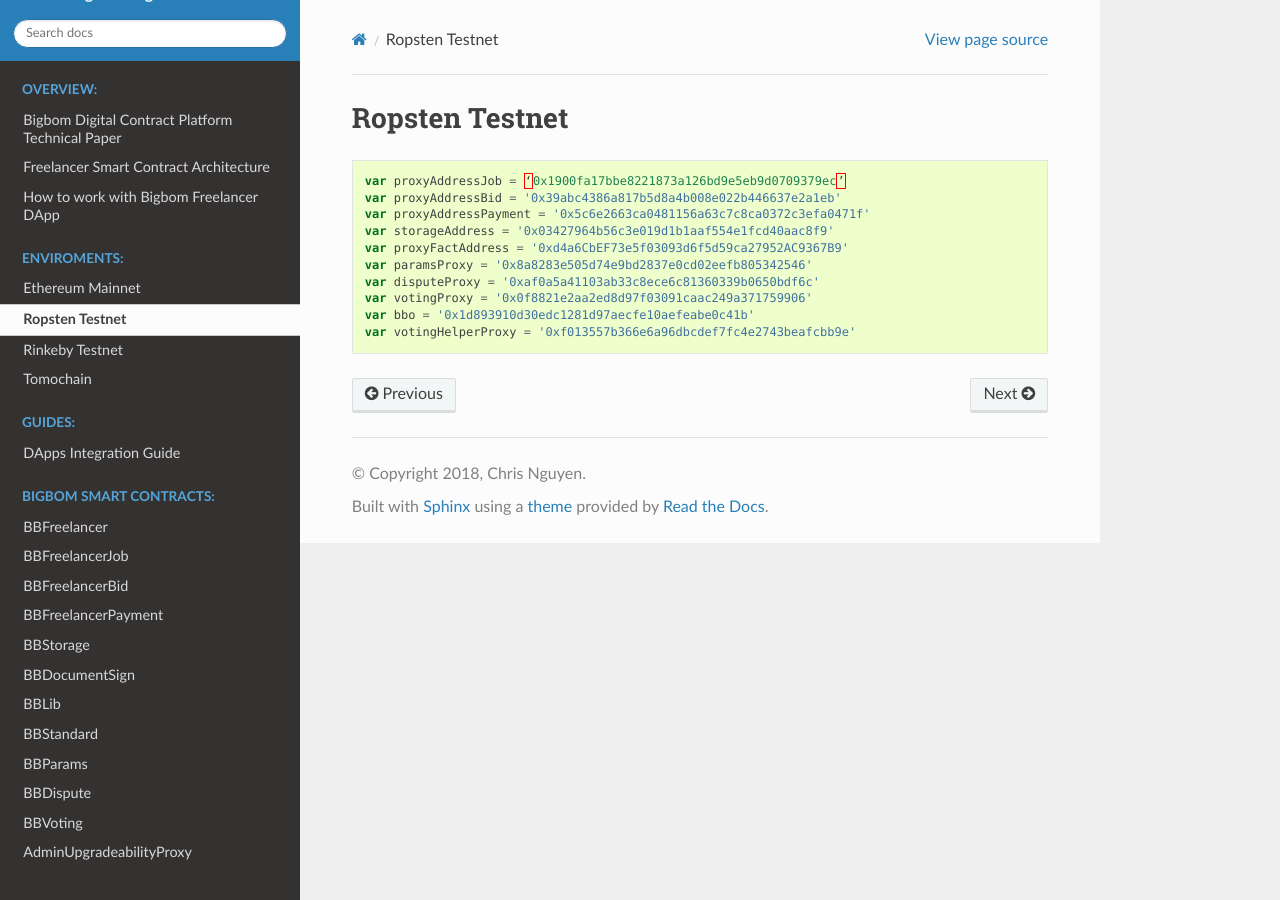
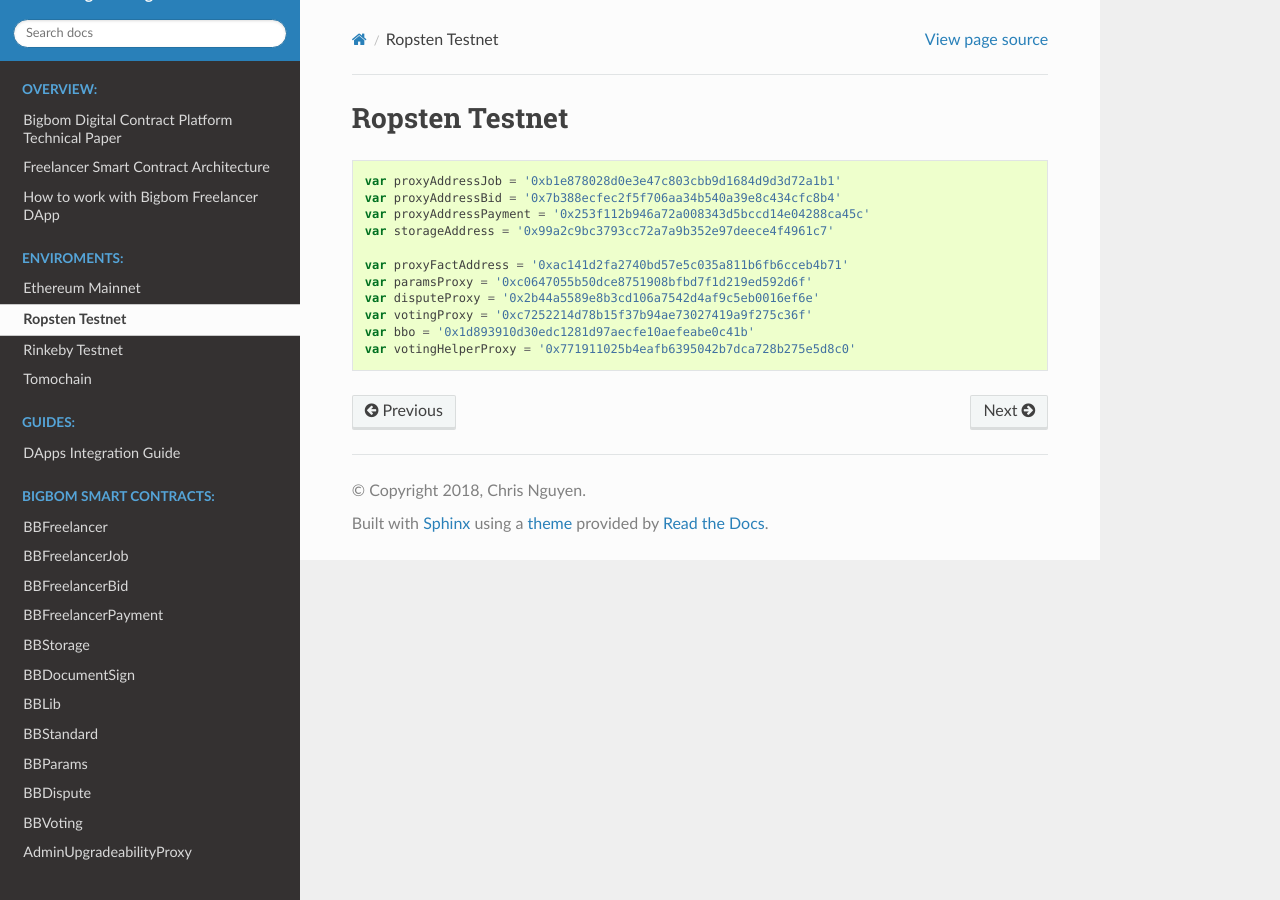
Before and after one commit to bigbomio/digital-contracts, a Sphinx documentation site: the page built from docs/enviroments/ropsten.md, in a window 1280 px wide. Built offline with Sphinx 7.4.7 and the Read the Docs theme 2.0.0, drawn with Linux system fonts in a browser that asks for light colours.

Commit message:
Update ropsten.md

````diff
--- a/docs/enviroments/ropsten.md
+++ b/docs/enviroments/ropsten.md
@@ -1,15 +1,16 @@
 # Ropsten Testnet
 
 ```javascript
-var proxyAddressJob = ‘0x1900fa17bbe8221873a126bd9e5eb9d0709379ec’
-var proxyAddressBid = '0x39abc4386a817b5d8a4b008e022b446637e2a1eb'
-var proxyAddressPayment = '0x5c6e2663ca0481156a63c7c8ca0372c3efa0471f'
-var storageAddress = '0x03427964b56c3e019d1b1aaf554e1fcd40aac8f9'
-var proxyFactAddress = '0xd4a6CbEF73e5f03093d6f5d59ca27952AC9367B9'
-var paramsProxy = '0x8a8283e505d74e9bd2837e0cd02eefb805342546'
-var disputeProxy = '0xaf0a5a41103ab33c8ece6c81360339b0650bdf6c'
-var votingProxy = '0x0f8821e2aa2ed8d97f03091caac249a371759906'
+var proxyAddressJob = '0xb1e878028d0e3e47c803cbb9d1684d9d3d72a1b1'
+var proxyAddressBid = '0x7b388ecfec2f5f706aa34b540a39e8c434cfc8b4'
+var proxyAddressPayment = '0x253f112b946a72a008343d5bccd14e04288ca45c'
+var storageAddress = '0x99a2c9bc3793cc72a7a9b352e97deece4f4961c7'
+
+var proxyFactAddress = '0xac141d2fa2740bd57e5c035a811b6fb6cceb4b71'
+var paramsProxy = '0xc0647055b50dce8751908bfbd7f1d219ed592d6f'
+var disputeProxy = '0x2b44a5589e8b3cd106a7542d4af9c5eb0016ef6e'
+var votingProxy = '0xc7252214d78b15f37b94ae73027419a9f275c36f'
 var bbo = '0x1d893910d30edc1281d97aecfe10aefeabe0c41b'
-var votingHelperProxy = '0xf013557b366e6a96dbcdef7fc4e2743beafcbb9e'
+var votingHelperProxy = '0x771911025b4eafb6395042b7dca728b275e5d8c0'
 
 ```
````
